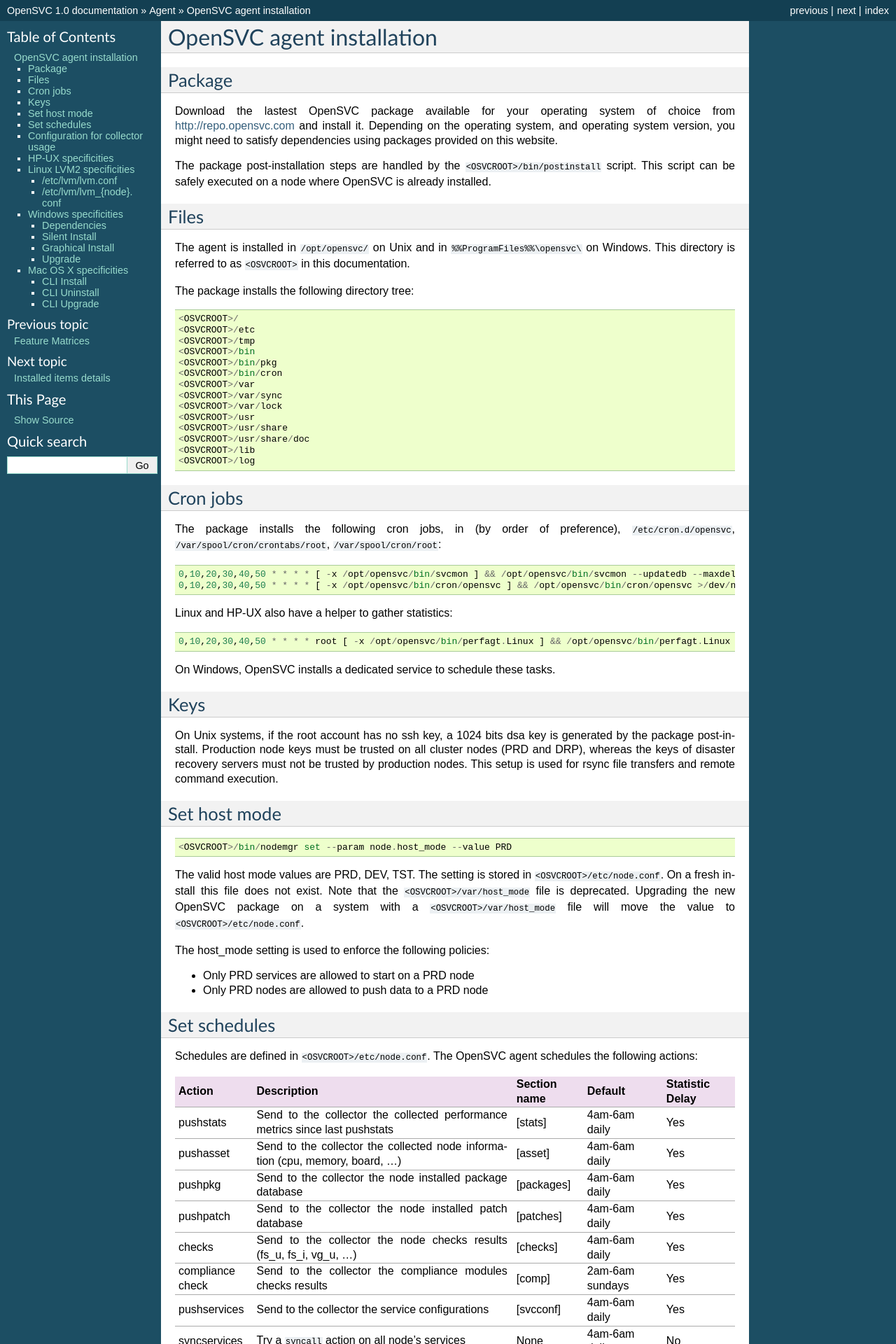
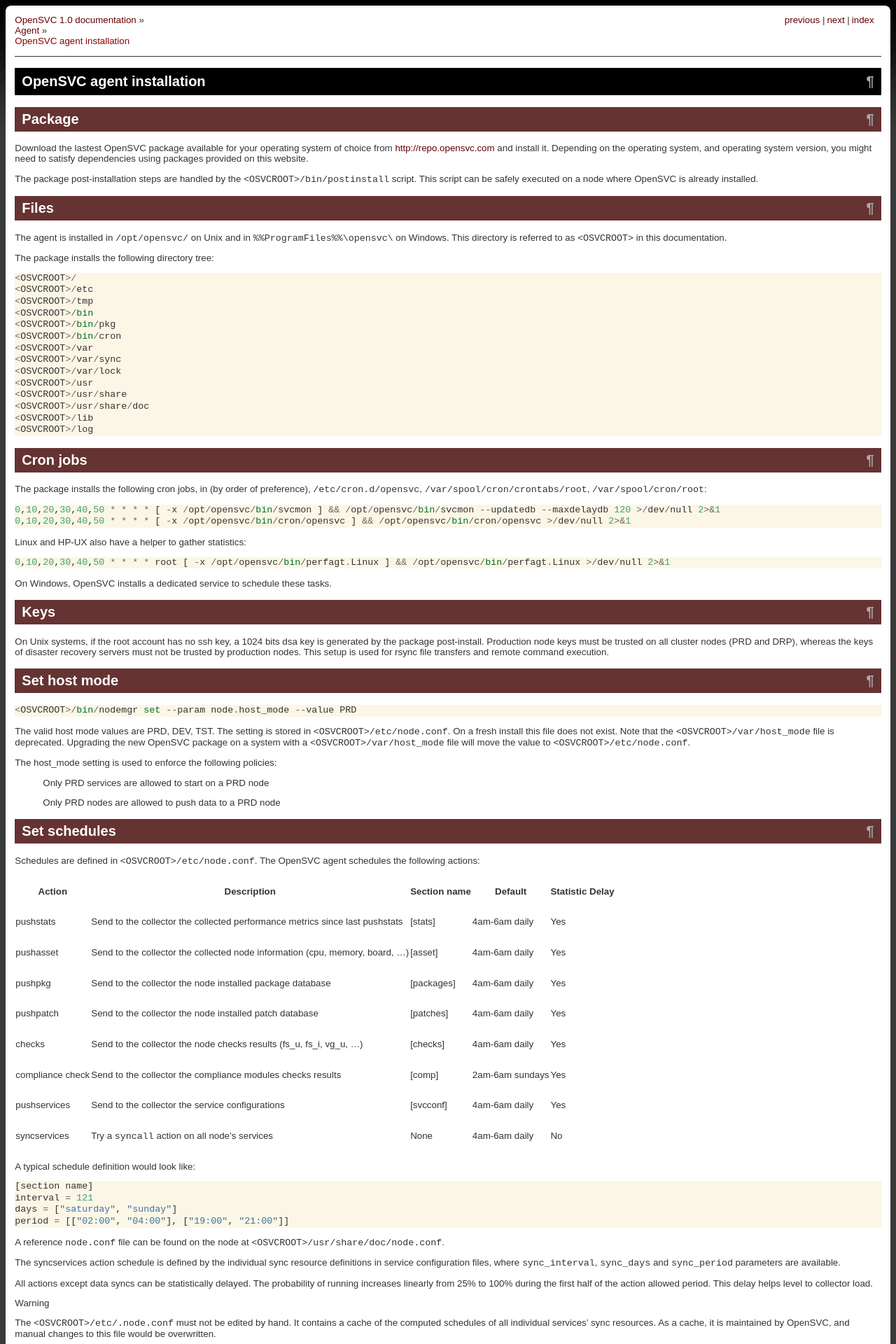
Before and after one commit to opensvc/docs.opensvc.com, a Sphinx documentation site: the page built from source/agent.install.rst, in a window 1280 px wide. Shown: the top 1920 px of the page at 70% size. Built offline with Sphinx 7.4.7, drawn with Linux system fonts in a browser that asks for light colours; comment, search, counter and statistics services are not loaded; some of the changed text lies outside the part shown.

Commit message:
Add sphinx theme

```diff
--- /dev/null
+++ b/source/_static/opensvc.css
@@ -0,0 +1,95 @@
+html {
+    font-size: 10pt;
+    font-family: 'Ubuntu', Arial, Sans, Georgia, Times new Roman;
+    color: #333333;
+    background: url('background.gif') repeat-x #3A3A3A;
+}
+
+body {
+    padding: 1em;
+    border-radius: 8px;
+   -moz-border-radius:8px;
+   -webkit-border-radius:8px;
+    border-spacing: 0;
+    background: #fff;
+}
+
+a {
+    color: #660000;
+    text-decoration: none;
+}
+
+a:hover {
+    text-decoration: underline;
+}
+
+a:visited {
+    color: #880000;
+}
+
+table {
+    border: 0;
+    margin: 0;
+    outline: 0;
+    padding: 0;
+  border-collapse: collapse;
+  border-spacing: 0px;
+  border-width: 0px;
+  border-color: #fff;
+}
+
+li.right {
+  float: right;
+  margin-right: 3px;
+}
+
+ul {
+  list-style: none;
+}
+
+div.related > h3 {
+  display: none;
+}
+
+div.body {
+    border-bottom: 1px solid #333333;
+    border-top: 1px solid #333333;
+    margin-top: 1em;
+    padding-bottom: 2em;
+}
+
+.headerlink {
+  float: right;
+  color: #aaaaaa;
+}
+
+h1 {
+  background-color: #000000;
+  color: #ffffff;
+  padding: 8px 10px;
+}
+h2 {
+  background-color: #663333;
+  color: #ffffff;
+  padding: 6px 10px;
+}
+h3 {
+  font-size: 1.5em;
+}
+
+pre {
+  overflow-wrap: break-word;
+}
+div.section > * {
+  padding-left: 10px;
+}
+div.related > ul {
+    margin: 0px;
+    padding: 0px;
+    min-height: 2em;
+    -webkit-margin-start: 0px;
+}
+
+.highlight {
+  background: #FCF6E6;
+}
--- /dev/null
+++ b/source/_theme/opensvc/theme.conf
@@ -0,0 +1,7 @@
+[theme]
+inherit = basic
+stylesheet = opensvc.css
+pygments_style = friendly
+
+[options]
+#variable = default value
--- a/source/conf.py
+++ b/source/conf.py
@@ -41,7 +41,7 @@
 
 # General information about the project.
 project = u'OpenSVC'
-copyright = u'2012, OpenSVC SARL'
+copyright = u'2015, OpenSVC SARL'
 
 # The version info for the project you're documenting, acts as replacement for
 # |version| and |release|, also used in various other places throughout the
@@ -81,7 +81,7 @@
 #show_authors = False
 
 # The name of the Pygments (syntax highlighting) style to use.
-pygments_style = 'sphinx'
+#pygments_style = 'sphinx'
 
 # A list of ignored prefixes for module index sorting.
 #modindex_common_prefix = []
@@ -91,7 +91,7 @@
 
 # The theme to use for HTML and HTML Help pages.  See the documentation for
 # a list of builtin themes.
-html_theme = 'default'
+html_theme = 'opensvc'
 
 # Theme options are theme-specific and customize the look and feel of a theme
 # further.  For a list of options available for each theme, see the
@@ -99,7 +99,7 @@
 #html_theme_options = {}
 
 # Add any paths that contain custom themes here, relative to this directory.
-#html_theme_path = []
+html_theme_path = ["_theme"]
 
 # The name for this set of Sphinx documents.  If None, it defaults to
 # "<project> v<release> documentation".
@@ -229,7 +229,7 @@
 epub_title = u'OpenSVC reference book'
 epub_author = u'Christophe Varoqui'
 epub_publisher = u'Christophe Varoqui'
-epub_copyright = u'2012, OpenSVC SARL'
+epub_copyright = u'2015, OpenSVC SARL'
 
 # The language of the text. It defaults to the language option
 # or en if the language is not set.
```
Also changed, not shown: source/index.rst (+13 -18 lines), source/storage.ibmdsflashcopy.rst (+8 -6 lines), source/_static/background.gif (added).
